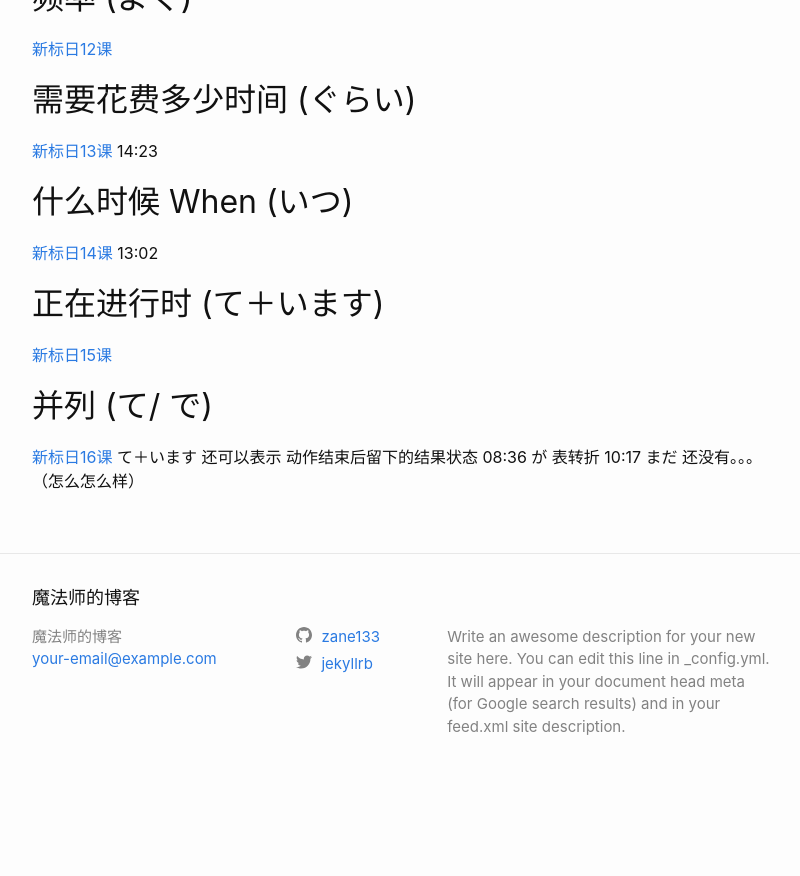
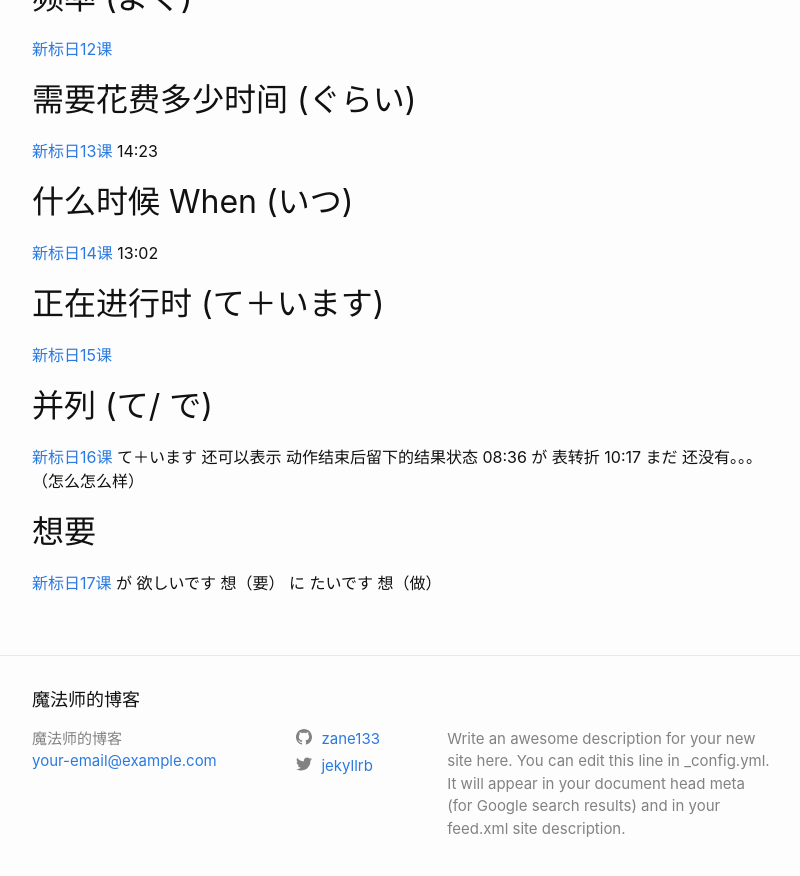
Before and after one commit to zane133/zane133.github.io, a Jekyll site: the page built from _posts/2019-08-17-japanese_study.markdown, in a window 1280 px wide and 900 px high, scrolled down 1015 px. Shown: the top 876 px of the window, without its empty margins (238-1038 px from the left). Built offline with Jekyll 4.4.1, drawn with Linux system fonts in a browser that asks for light colours; before the commit the page ends 1813 px from its top, so only the background shows below that.

Commit message:
Update 2019-08-17-japanese_study.markdown

```diff
--- a/_posts/2019-08-17-japanese_study.markdown
+++ b/_posts/2019-08-17-japanese_study.markdown
@@ -40,3 +40,7 @@ Google可以在搜索词的尾部加上 **とは**
 て＋います    还可以表示 动作结束后留下的结果状态 08:36
 が         表转折 10:17
 まだ        还没有。。。（怎么怎么样）
+## 想要
+[新标日17课](https://www.bilibili.com/video/av14150839/?p=19)
+が 欲しいです		想（要）
+に たいです		 想（做）
```
